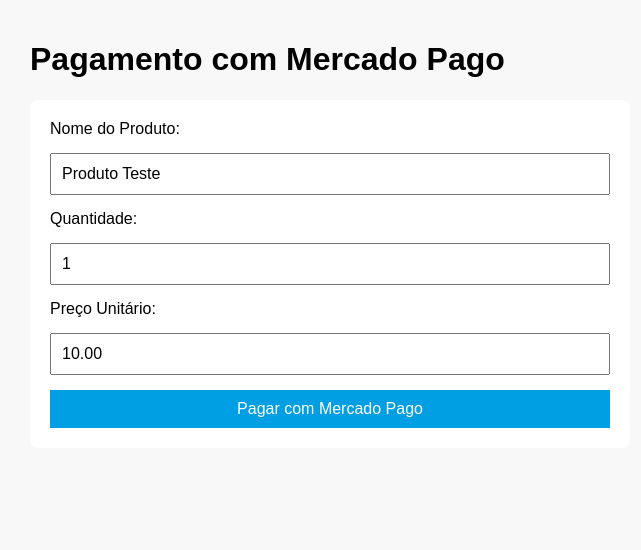
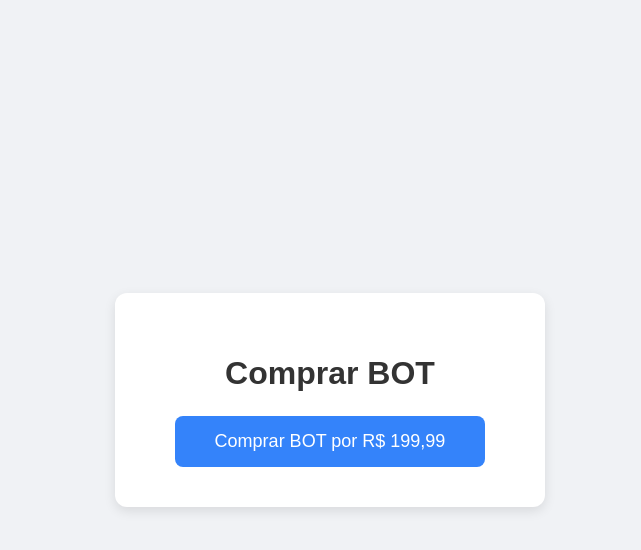
Before and after one commit to vilkerrainer/vortsi-frontend, a plain HTML site: page index.html in a window 1280 px wide. Shown: the whole page, without its empty margins (310-951 px from the left). Drawn offline with Linux system fonts and the light colour scheme.

Commit message:
modificando tudo

```diff
--- a/index.html
+++ b/index.html
@@ -2,25 +2,15 @@
 <html lang="pt-BR">
 <head>
   <meta charset="UTF-8" />
-  <meta name="viewport" content="width=device-width, initial-scale=1.0"/>
-  <title>Pagamento com Mercado Pago</title>
-  <link rel="stylesheet" href="style.css">
+  <meta name="viewport" content="width=device-width, initial-scale=1" />
+  <title>Checkout BOT</title>
+  <link rel="stylesheet" href="style.css" />
 </head>
 <body>
-  <h1>Pagamento com Mercado Pago</h1>
-
-  <form id="checkout-form">
-    <label for="title">Nome do Produto:</label>
-    <input type="text" id="title" name="title" required value="Produto Teste">
-
-    <label for="quantity">Quantidade:</label>
-    <input type="number" id="quantity" name="quantity" required value="1">
-
-    <label for="price">Preço Unitário:</label>
-    <input type="number" id="price" name="price" required step="0.01" value="10.00">
-
-    <button type="submit">Pagar com Mercado Pago</button>
-  </form>
+  <div class="container">
+    <h1>Comprar BOT</h1>
+    <button id="checkout-button">Comprar BOT por R$ 199,99</button>
+  </div>
 
   <script src="script.js"></script>
 </body>
--- a/script.js
+++ b/script.js
@@ -1,16 +1,12 @@
-const backendUrl = "https://vortsi-bakcend.onrender.com";
-
-document.getElementById("checkout-form").addEventListener("submit", async (e) => {
-  e.preventDefault();
-
+document.getElementById("checkout-button").addEventListener("click", async () => {
   const data = {
-    title: document.getElementById("title").value,
-    quantity: parseInt(document.getElementById("quantity").value),
-    unit_price: parseFloat(document.getElementById("price").value)
+    title: "BOT",
+    quantity: 1,
+    unit_price: 199.99
   };
 
   try {
-    const response = await fetch(`${backendUrl}/create_preference`, {
+    const response = await fetch("https://vortsi-bakcend.onrender.com/create_preference", {
       method: "POST",
       headers: {
         "Content-Type": "application/json"
@@ -22,6 +18,7 @@ document.getElementById("checkout-form").addEventListener("submit", async (e) =>
 
     const result = await response.json();
     window.location.href = result.init_point;
+
   } catch (err) {
     alert("Erro ao iniciar pagamento. Veja o console.");
     console.error(err);
--- a/style.css
+++ b/style.css
@@ -1,33 +1,38 @@
-body {
+/* Centraliza conteúdo e deixa a página com visual clean */
+body, html {
+  height: 100%;
+  margin: 0;
   font-family: Arial, sans-serif;
-  padding: 20px;
-  max-width: 600px;
-  margin: auto;
-  background-color: #f8f8f8;
+  background: #f0f2f5;
+  display: flex;
+  justify-content: center;
+  align-items: center;
 }
 
-form {
-  display: flex;
-  flex-direction: column;
-  gap: 15px;
+.container {
+  text-align: center;
   background: white;
-  padding: 20px;
-  border-radius: 8px;
+  padding: 40px 60px;
+  border-radius: 12px;
+  box-shadow: 0 4px 12px rgba(0,0,0,0.1);
 }
 
-input, button {
-  padding: 10px;
-  font-size: 1em;
+h1 {
+  margin-bottom: 24px;
+  color: #333;
 }
 
 button {
-  background-color: #009ee3;
+  background-color: #3483fa;
   color: white;
   border: none;
+  padding: 15px 40px;
+  font-size: 18px;
+  border-radius: 8px;
   cursor: pointer;
-  transition: background 0.3s;
+  transition: background-color 0.3s ease;
 }
 
 button:hover {
-  background-color: #0078b0;
+  background-color: #2968c8;
 }
```
